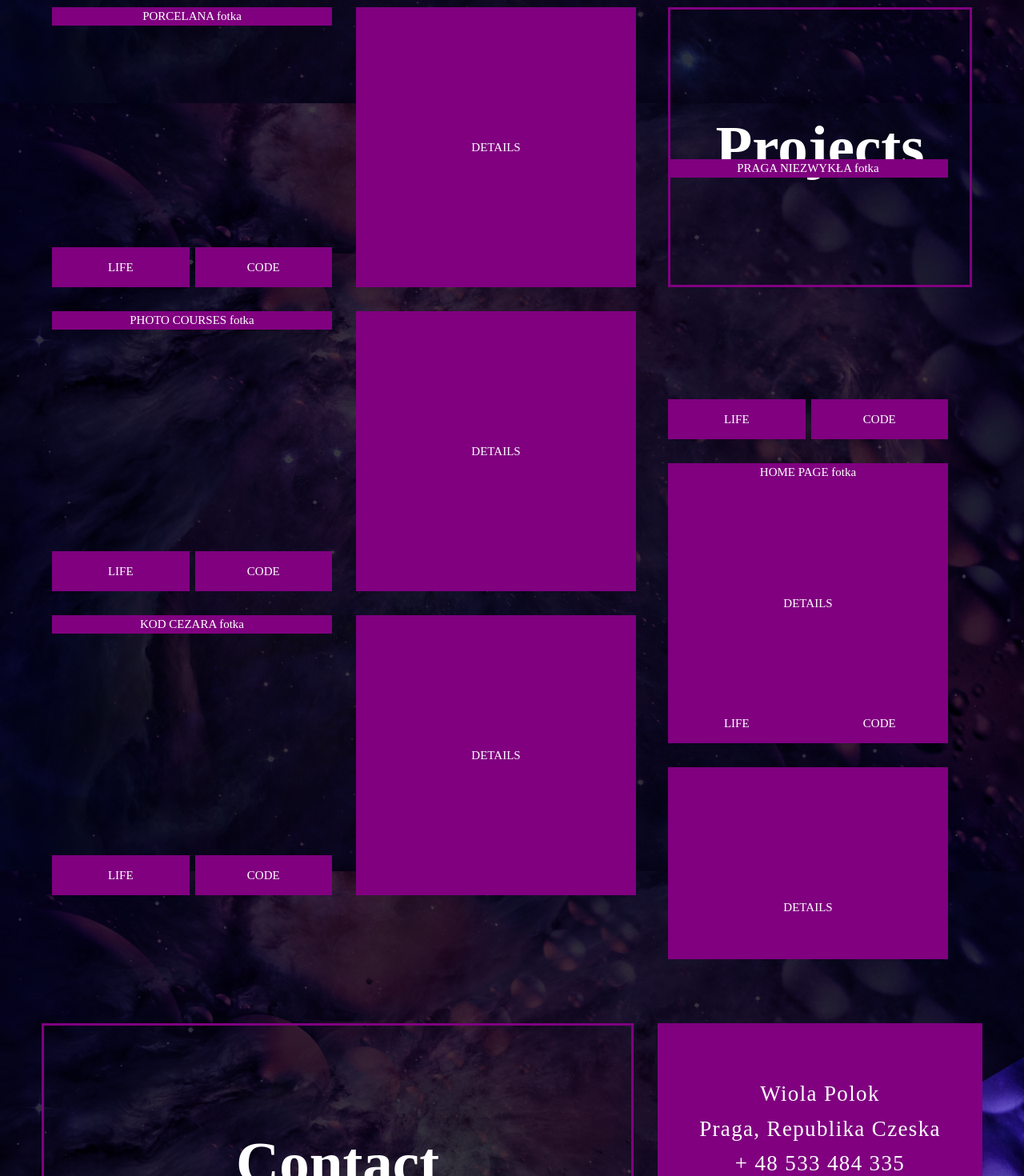
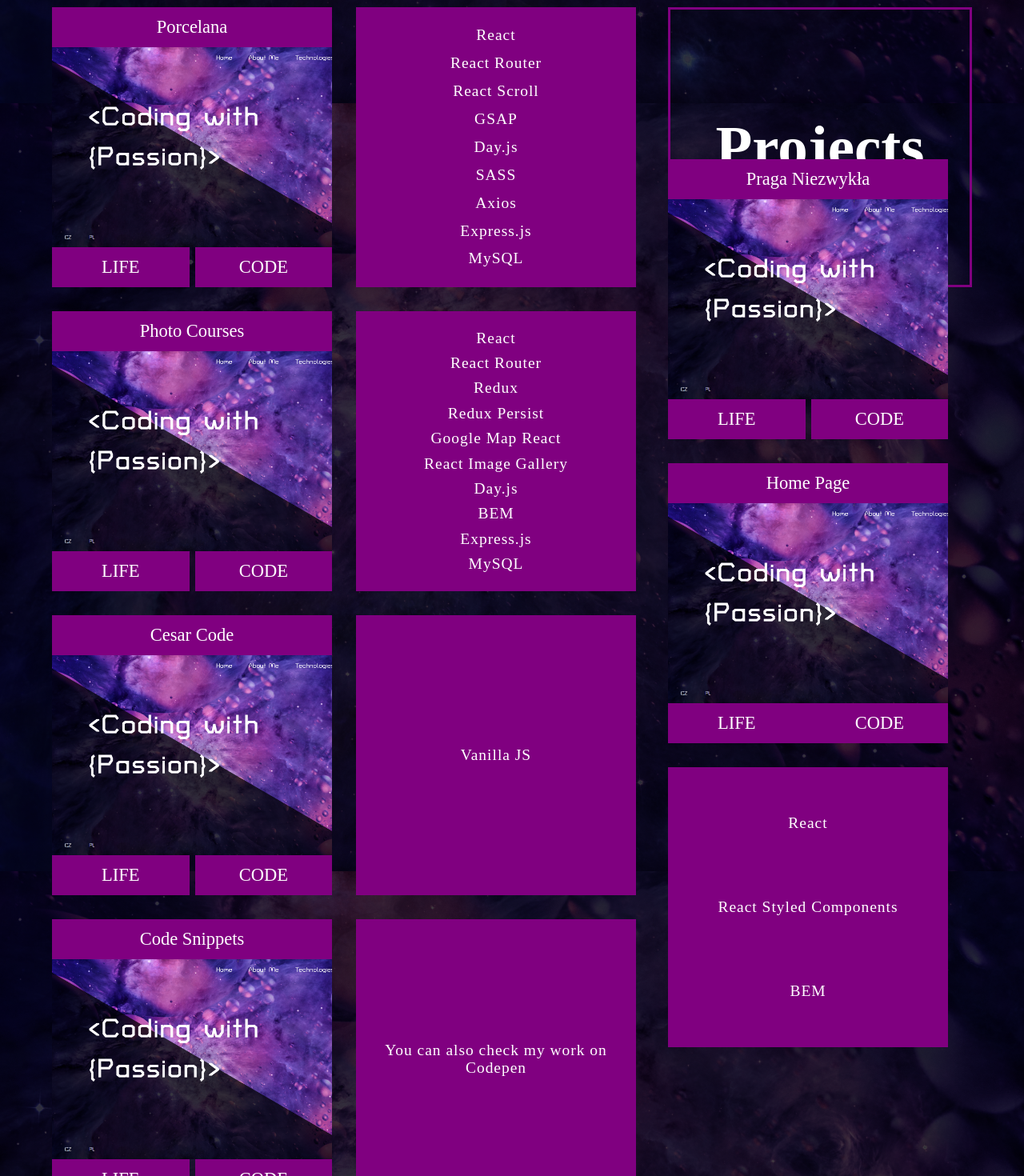
Before and after one commit to Wiolinek/home-page, a React (Create React App) app: page / in a window 1280 px wide. Shown: the part 4671-6141 px from the top of the page at 80% size. Built offline with nearby package versions, Linux system fonts and the light colour scheme; a web font is replaced by a local one.

Commit message:
Projects section style & projects add, photo style

```diff
--- a/src/layouts/Projects.js
+++ b/src/layouts/Projects.js
@@ -1,6 +1,8 @@
 import React from 'react';
 
 import styled from 'styled-components'
+
+import home from '../images/home.png';
 
 const Projects = () => {
 
@@ -8,67 +10,117 @@ const Projects = () => {
     <ProjectsWrapper id="projects">
       <div className="projects-item section-name">
         <h1>Projects</h1>
-        {/* <p>DETAILS</p> */}
       </div>
       <div className="projects-item">
         <div>
-          <div className="projects-item__photo">
-            <p>PORCELANA fotka</p>
-          </div>
+          <p className="projects-item__project-name">Porcelana</p>
+          <div className="projects-item__photo"></div>
           <div className="projects-item__buttons">
             <a href="https://www.facebook.com/violinek123" target="_blank" rel="noreferrer">LIFE</a>
             <a href="https://www.facebook.com/violinek123" target="_blank" rel="noreferrer">CODE</a>
           </div>
         </div>
-        <p>DETAILS</p>
+        <div className="projects-item__details">
+          <ul>
+            <li>React</li>
+            <li>React Router</li>
+            <li>React Scroll</li>
+            <li>GSAP</li>
+            <li>Day.js</li>
+            <li>SASS</li>
+            <li>Axios</li>
+            <li>Express.js</li>
+            <li>MySQL</li>
+          </ul>
+        </div>
       </div>
       <div className="projects-item">
         <div>
-          <div className="projects-item__photo">
-            <p>PHOTO COURSES fotka</p>
-          </div>
+          <p className="projects-item__project-name">Photo Courses</p>
+          <div className="projects-item__photo"></div>
           <div className="projects-item__buttons">
             <a href="https://www.facebook.com/violinek123" target="_blank" rel="noreferrer">LIFE</a>
             <a href="https://www.facebook.com/violinek123" target="_blank" rel="noreferrer">CODE</a>
           </div>
         </div>
-        <p>DETAILS</p>
+        <div className="projects-item__details">
+          <ul>
+            <li>React</li>
+            <li>React Router</li>
+            <li>Redux</li>
+            <li>Redux Persist</li>
+            <li>Google Map React</li>
+            <li>React Image Gallery</li>
+            <li>Day.js</li>
+            <li>BEM</li>
+            <li>Express.js</li>
+            <li>MySQL</li>
+          </ul>
+        </div>
       </div>
       <div className="projects-item">
         <div>
-          <div className="projects-item__photo">
-            <p>PRAGA NIEZWYKŁA fotka</p>
-          </div>
+          <p className="projects-item__project-name">Praga Niezwykła</p>
+          <div className="projects-item__photo"></div>
           <div className="projects-item__buttons">
             <a href="https://www.facebook.com/violinek123" target="_blank" rel="noreferrer">LIFE</a>
             <a href="https://www.facebook.com/violinek123" target="_blank" rel="noreferrer">CODE</a>
           </div>
         </div>
-        <p>DETAILS</p>
+        <div className="projects-item__details">
+          <ul>
+            <li>Wordpress</li>
+            <li>Woocommerce</li>
+            <li>BEM</li>
+          </ul>
+        </div>
       </div>
       <div className="projects-item">
         <div>
-          <div className="projects-item__photo">
-            <p>KOD CEZARA fotka</p>
-          </div>
+          <p className="projects-item__project-name">Cesar Code</p>
+          <div className="projects-item__photo"></div>
           <div className="projects-item__buttons">
             <a href="https://www.facebook.com/violinek123" target="_blank" rel="noreferrer">LIFE</a>
             <a href="https://www.facebook.com/violinek123" target="_blank" rel="noreferrer">CODE</a>
           </div>
         </div>
-        <p>DETAILS</p>
+        <div className="projects-item__details">
+          <ul>
+            <li>Vanilla JS</li>
+          </ul>
+        </div>
       </div>
       <div className="projects-item">
         <div>
-          <div className="projects-item__photo">
-            <p>HOME PAGE fotka</p>
-          </div>
+        <p className="projects-item__project-name">Home Page</p>
+          <div className="projects-item__photo"></div>
           <div className="projects-item__buttons">
             <a href="https://www.facebook.com/violinek123" target="_blank" rel="noreferrer">LIFE</a>
             <a href="https://www.facebook.com/violinek123" target="_blank" rel="noreferrer">CODE</a>
           </div>
         </div>
-        <p>DETAILS</p>
+        <div className="projects-item__details">
+          <ul>
+            <li>React</li>
+            <li>React Styled Components</li>
+            <li>BEM</li>
+          </ul>
+        </div>
+      </div>
+      <div className="projects-item">
+        <div>
+          <p className="projects-item__project-name">Code Snippets</p>
+          <div className="projects-item__photo"></div>
+          <div className="projects-item__buttons">
+            <a href="https://www.facebook.com/violinek123" target="_blank" rel="noreferrer">LIFE</a>
+            <a href="https://www.facebook.com/violinek123" target="_blank" rel="noreferrer">CODE</a>
+          </div>
+        </div>
+        <div className="projects-item__details">
+          <ul>
+            <li>You can also check my work on Codepen</li>
+          </ul>
+        </div>
       </div>
     </ProjectsWrapper>
   );
@@ -101,31 +153,63 @@ const ProjectsWrapper = styled.section`
       border: 3px solid purple;
       grid-column: 1 / 3;
     }
-    p {
+    .projects-item__project-name {
       display: flex;
       align-items: center;
       justify-content: center;
+      min-height: 50px;
+      font-size: 1.5rem;
       border: 3px solid purple;
       background-color: purple;
     }
+    .projects-item__details {
+      /* display: flex; */
+      /* align-items: center; */
+      /* justify-content: center; */
+      border: 3px solid purple;
+      background-color: purple;
+      ul {
+        display: flex;
+        flex-direction: column;
+        align-items: center;
+        justify-content: space-around;
+        height: 100%;
+        padding: 1em;
+        li {
+          font-size: 1.3rem;
+          letter-spacing: 0.05em;
+          text-align: center;
+        }
+      }
+    }
     .projects-item__photo {
-      height: 300px;
+      height: 250px;
+      background-image: url(${home});
+      background-size: cover;
+      background-position: 20% top;
+      /* img {
+        height: 100%;
+        object-position: center center;
+        object-fit: cover;
+      } */
     }
     .projects-item__buttons {
       display: flex;
       align-items: center;
       justify-content: space-between;
+      /* min-height: 10%; */
       a {
         display: flex;
         align-items: center;
         justify-content: center;
         width: 49%;
         height: 50px;
-        cursor: pointer;
-        text-decoration: none;
+        font-size: 1.5rem;
         color: white;
         text-align: center;
         background-color: purple;
+        text-decoration: none;
+        cursor: pointer;
       }
     }
   }
```
Also changed, not shown: src/images/home.png (added).
